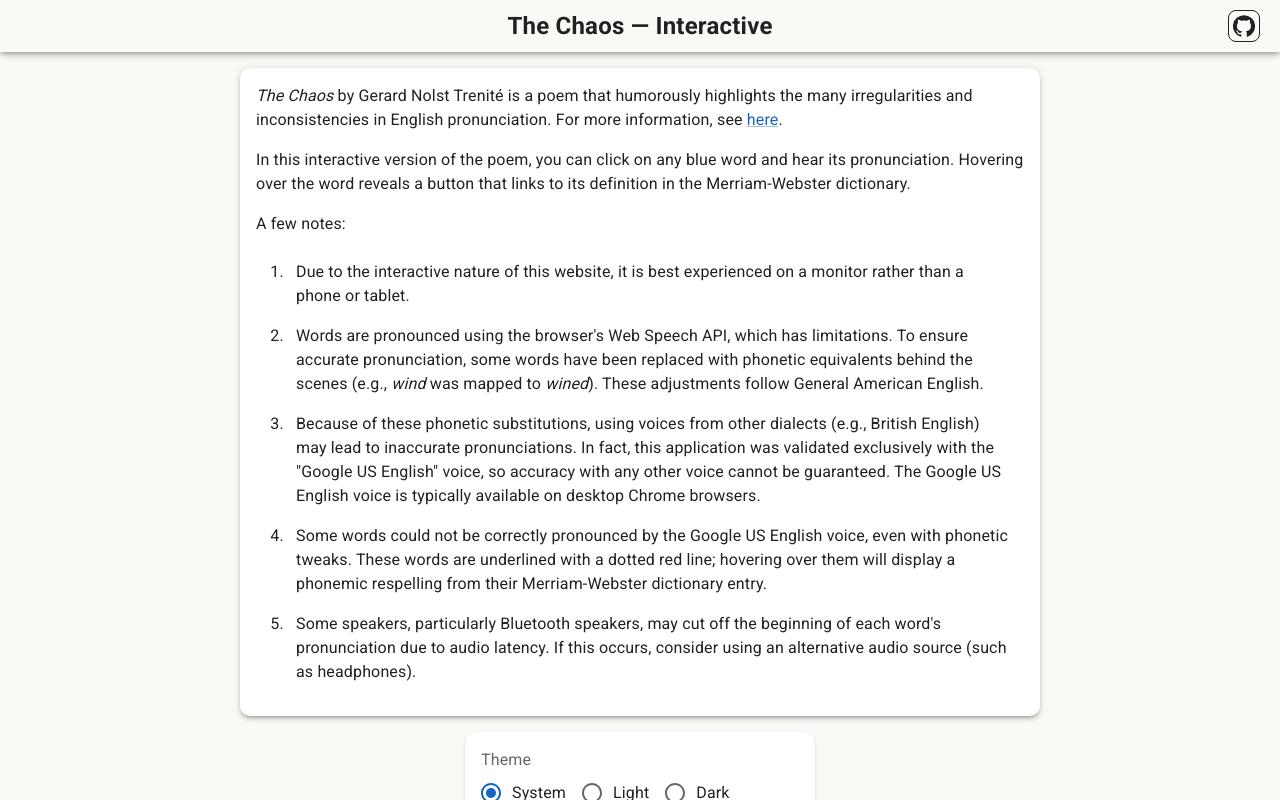
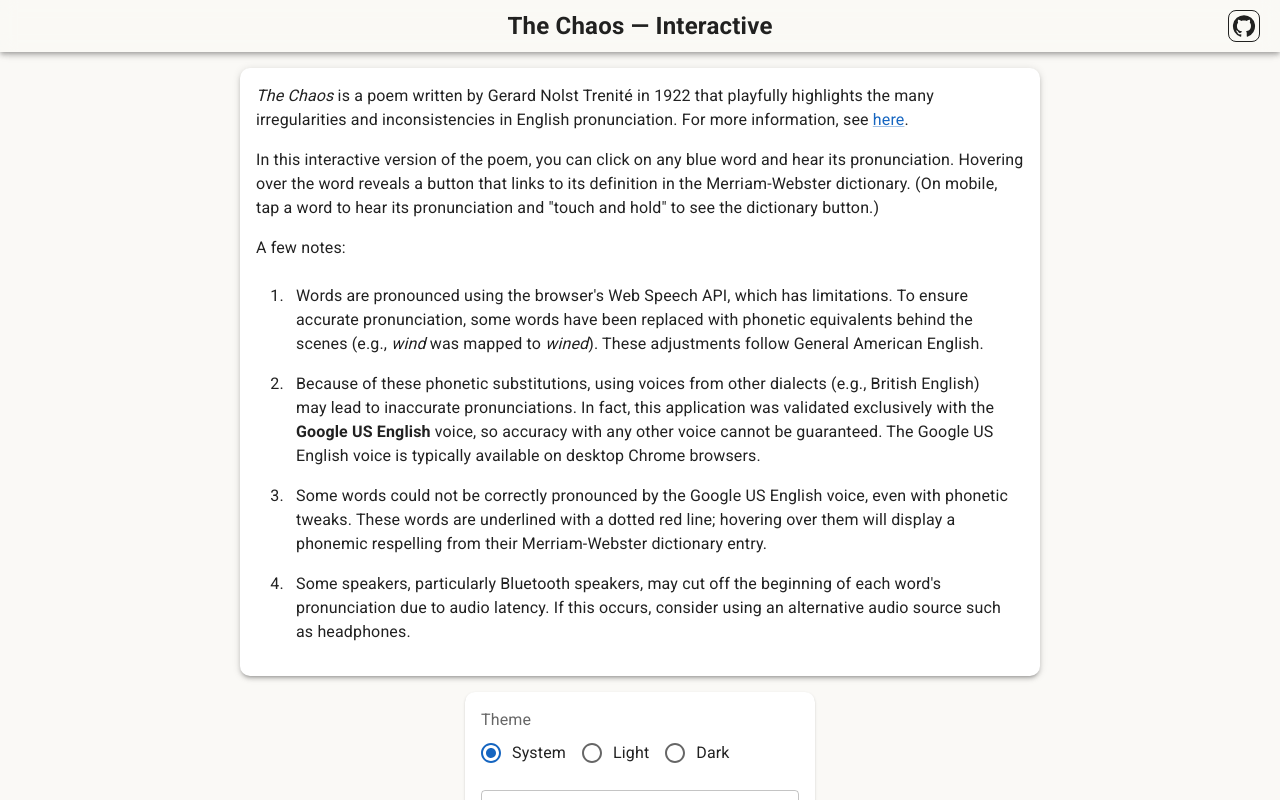
Before and after one commit to robertfmath/The-Chaos-Interactive, a React (Vite) app: page / in a window 1280 px wide. Shown: the top 800 px of the page. Built offline with nearby package versions, Linux system fonts and the light colour scheme.

Commit message:
Add English United States voice to preference array, adjust wording in ApplicationInfo and README

```diff
--- a/src/components/ApplicationInfo.tsx
+++ b/src/components/ApplicationInfo.tsx
@@ -14,9 +14,9 @@ const ApplicationInfo = () => {
           </Typography>
           <Typography component="span">
             {" "}
-            by Gerard Nolst Trenité is a poem that humorously highlights the
-            many irregularities and inconsistencies in English pronunciation.
-            For more information, see{" "}
+            is a poem written by Gerard Nolst Trenité in 1922 that playfully
+            highlights the many irregularities and inconsistencies in English
+            pronunciation. For more information, see{" "}
             <Link
               href="https://ncf.idallen.com/english.html"
               target="_blank"
@@ -31,18 +31,14 @@ const ApplicationInfo = () => {
           In this interactive version of the poem, you can click on any blue
           word and hear its pronunciation. Hovering over the word reveals a
           button that links to its definition in the Merriam-Webster dictionary.
+          (On mobile, tap a word to hear its pronunciation and &quot;touch and
+          hold&quot; to see the dictionary button.)
         </Typography>
       </Box>
 
       <Box data-testid="notes">
         <Typography sx={{ marginBottom: "0.5rem" }}>A few notes:</Typography>
         <List sx={{ listStyle: "decimal", pl: 4 }}>
-          <ListItem sx={{ display: "list-item", pl: 1 }}>
-            <Typography>
-              Due to the interactive nature of this website, it is best
-              experienced on a monitor rather than a phone or tablet.
-            </Typography>
-          </ListItem>
           <ListItem sx={{ display: "list-item", pl: 1 }}>
             <Typography>
               Words are pronounced using the browser&apos;s Web Speech API,
@@ -64,9 +60,13 @@ const ApplicationInfo = () => {
               Because of these phonetic substitutions, using voices from other
               dialects (e.g., British English) may lead to inaccurate
               pronunciations. In fact, this application was validated
-              exclusively with the &quot;Google US English&quot; voice, so
-              accuracy with any other voice cannot be guaranteed. The Google US
-              English voice is typically available on desktop Chrome browsers.
+              exclusively with the{" "}
+              <Typography component="span" sx={{ fontWeight: "bold" }}>
+                Google US English
+              </Typography>{" "}
+              voice, so accuracy with any other voice cannot be guaranteed. The
+              Google US English voice is typically available on desktop Chrome
+              browsers.
             </Typography>
           </ListItem>
           <ListItem sx={{ display: "list-item", pl: 1 }}>
@@ -81,8 +81,8 @@ const ApplicationInfo = () => {
             <Typography>
               Some speakers, particularly Bluetooth speakers, may cut off the
               beginning of each word&apos;s pronunciation due to audio latency.
-              If this occurs, consider using an alternative audio source (such
-              as headphones).
+              If this occurs, consider using an alternative audio source such as
+              headphones.
             </Typography>
           </ListItem>
         </List>
--- a/src/components/VoiceSelect.tsx
+++ b/src/components/VoiceSelect.tsx
@@ -51,6 +51,10 @@ const VoiceSelect = () => {
           (voice) => voice.name === "Samantha",
         );
 
+        const androidPreferredVoice = uniqueVoices.find(
+          (voice) => voice.name === "English United States",
+        );
+
         const defaultVoice = uniqueVoices.find((voice) => voice.default);
 
         if (!googleUsEnglishVoice) {
@@ -62,6 +66,7 @@ const VoiceSelect = () => {
         setSelectedVoice(
           googleUsEnglishVoice ??
             iosPreferredVoice ??
+            androidPreferredVoice ??
             defaultVoice ??
             uniqueVoices[0],
         );
```
Also changed, not shown: 2 other files (tests, documents, lock files or other folders).
